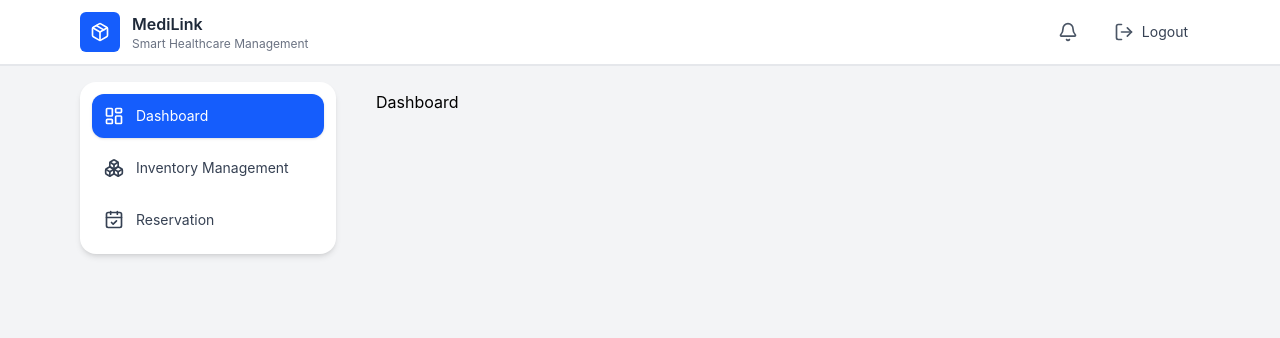
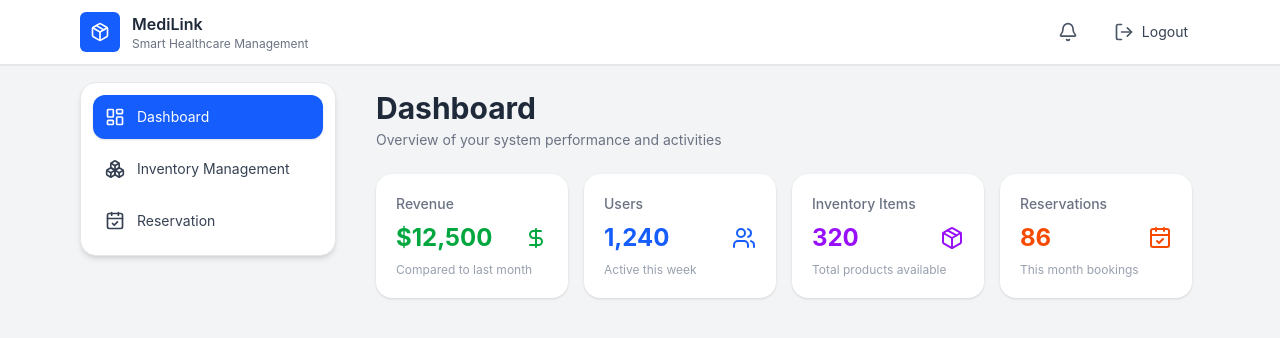
Before and after one commit to malaka96/MediLink-frontend, a React (Vite) app: page /dashboard in a window 1280 px wide. Shown: the top 338 px of the page. Built offline with nearby package versions, Linux system fonts and the light colour scheme.

Commit message:
create infocard component

```diff
--- a/src/App.tsx
+++ b/src/App.tsx
@@ -1,6 +1,7 @@
 import { BrowserRouter, Routes, Route, } from "react-router-dom";
 import Topbar from "./components/TopBar";
 import Layout from "./pages/Layout";
+import Dashboard from "./pages/Dashboard";
 
 export default function App() {
   return (
@@ -9,7 +10,7 @@ export default function App() {
       <Routes>
         <Route path="/" element={<Layout/>}>
 
-          <Route path="dashboard" element={<h1>Dashboard</h1>} />
+          <Route path="dashboard" element={<Dashboard/>} />
           <Route path="inventory" element={<h1>Inventory Management</h1>} />
           <Route path="reservation" element={<h1>Reservation</h1>} />
         </Route>
--- /dev/null
+++ b/src/components/InfoCard.tsx
@@ -0,0 +1,41 @@
+import type { LucideIcon } from "lucide-react";
+
+type Props = {
+  title: string;
+  value: string;          // middle content (big text)
+  description: string;    // bottom text
+  icon: LucideIcon;
+  color?: string;         // tailwind color class (e.g. "text-blue-600")
+};
+
+export default function InfoCard({
+  title,
+  value,
+  description,
+  icon: Icon,
+  color = "text-blue-600",
+}: Props) {
+  return (
+    <div className="bg-white rounded-2xl shadow-sm p-4 sm:p-5 w-full max-w-xs">
+
+      {/* Title */}
+      <p className="text-sm text-gray-500 font-medium">
+        {title}
+      </p>
+
+      {/* Middle Row */}
+      <div className="flex items-center justify-between mt-2">
+        <p className={`text-xl sm:text-2xl font-bold ${color}`}>
+          {value}
+        </p>
+        <Icon className={`w-6 h-6 ${color}`} />
+      </div>
+
+      {/* Bottom Text */}
+      <p className="text-xs text-gray-400 mt-2">
+        {description}
+      </p>
+
+    </div>
+  );
+}
--- a/src/pages/Dashboard.tsx
+++ b/src/pages/Dashboard.tsx
@@ -1,82 +1,59 @@
-import { useState } from "react";
-import {
-  LayoutDashboard,
-  Boxes,
-  CalendarCheck
-} from "lucide-react";
+import InfoCard from "../components/InfoCard";
+import { DollarSign, Users, Package, CalendarCheck } from "lucide-react";
 
-type Page = "dashboard" | "inventory" | "reservation";
+const Dashboard = () => {
+  return (
+    <div className="space-y-6">
 
-export default function DashboardLayout() {
-  const [activePage, setActivePage] = useState<Page>("dashboard");
-
-  const navItems = [
-    {
-      key: "dashboard" as Page,
-      label: "Dashboard",
-      icon: LayoutDashboard,
-    },
-    {
-      key: "inventory" as Page,
-      label: "Inventory Management",
-      icon: Boxes,
-    },
-    {
-      key: "reservation" as Page,
-      label: "Reservation",
-      icon: CalendarCheck,
-    },
-  ];
-
-  const getPageTitle = () => {
-    switch (activePage) {
-      case "dashboard":
-        return "Dashboard";
-      case "inventory":
-        return "Inventory Management";
-      case "reservation":
-        return "Reservation";
-    }
-  };
-
-  return (
-    <div className="h-screen flex bg-gray-100">
-
-      {/* SIDEBAR */}
-      <div className="w-64 bg-white border-r p-3 space-y-2">
-        {navItems.map((item) => {
-          const Icon = item.icon;
-          const isActive = activePage === item.key;
-
-          return (
-            <button
-              key={item.key}
-              onClick={() => setActivePage(item.key)}
-              className={`w-full flex items-center gap-3 px-3 py-3 rounded-lg text-left transition
-                ${
-                  isActive
-                    ? "bg-blue-100 text-blue-600 font-medium"
-                    : "text-gray-700 hover:bg-gray-100"
-                }`}
-            >
-              <Icon className="w-5 h-5" />
-              <span className="text-sm">{item.label}</span>
-            </button>
-          );
-        })}
+      {/* Header */}
+      <div>
+        <h1 className="text-2xl sm:text-3xl font-bold text-gray-800">
+          Dashboard
+        </h1>
+        <p className="text-sm text-gray-500 mt-1">
+          Overview of your system performance and activities
+        </p>
       </div>
 
-      {/* CONTENT AREA */}
-      <div className="flex-1 flex flex-col">
+      {/* Cards Grid */}
+      <div className="grid grid-cols-1 sm:grid-cols-2 lg:grid-cols-4 gap-4">
 
-        {/* PAGE CONTENT */}
-        <div className="p-6">
-          <h1 className="text-xl font-semibold text-gray-800">
-            {getPageTitle()}
-          </h1>
-        </div>
+        <InfoCard
+          title="Revenue"
+          value="$12,500"
+          description="Compared to last month"
+          icon={DollarSign}
+          color="text-green-600"
+        />
+
+        <InfoCard
+          title="Users"
+          value="1,240"
+          description="Active this week"
+          icon={Users}
+          color="text-blue-600"
+        />
+
+        <InfoCard
+          title="Inventory Items"
+          value="320"
+          description="Total products available"
+          icon={Package}
+          color="text-purple-600"
+        />
+
+        <InfoCard
+          title="Reservations"
+          value="86"
+          description="This month bookings"
+          icon={CalendarCheck}
+          color="text-orange-600"
+        />
 
       </div>
+
     </div>
   );
-}
+};
+
+export default Dashboard;
--- a/src/pages/Layout.tsx
+++ b/src/pages/Layout.tsx
@@ -13,7 +13,7 @@ export default function Layout() {
 
       {/* SIDEBAR WRAPPER */}
       <div className="p-3 sm:p-4">
-        <div className="w-full sm:w-64 bg-white rounded-2xl shadow-md p-3 space-y-2">
+        <div className="w-full sm:w-64 bg-white border border-gray-200 rounded-2xl shadow-md p-3 space-y-2">
 
           {navItems.map((item) => {
             const Icon = item.icon;
```
Also changed, not shown: src/App.css (deleted, +0 -184 lines).
